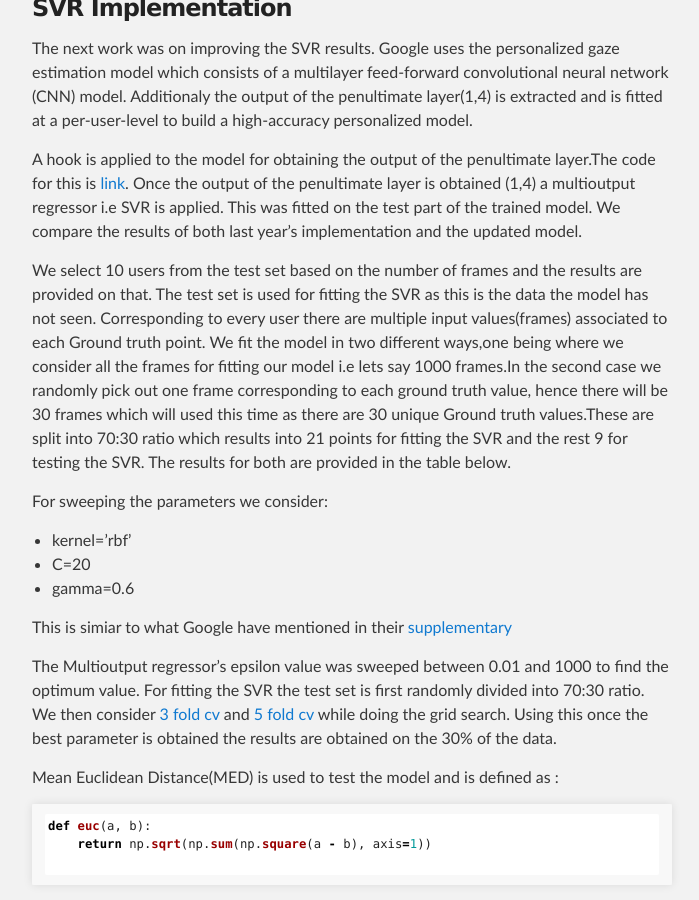
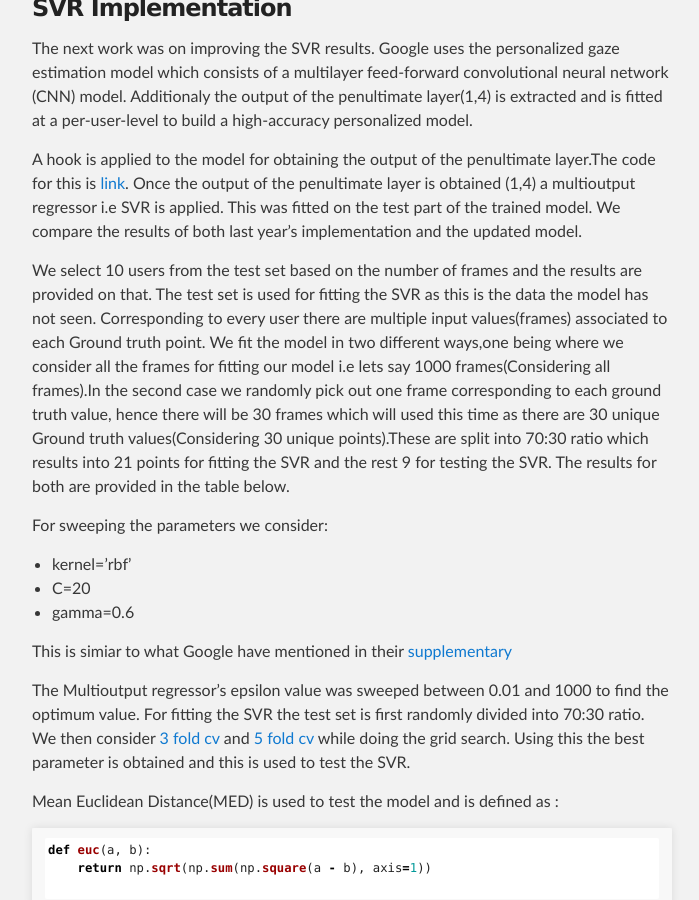
Before and after one commit to Abhinavvenkatadri/Eye-tracking-GSoC, a Jekyll site: the page built from docs/index.md, in a window 1280 px wide and 900 px high, scrolled down 5251 px. Shown: the whole window, without its empty margins (288-987 px from the left). Built offline with Jekyll 4.4.1, drawn with Linux system fonts in a browser that asks for light colours.

Commit message:
Update index.md

```diff
--- a/docs/index.md
+++ b/docs/index.md
@@ -137,7 +137,7 @@ The next work was on improving the SVR results. Google uses the personalized gaz
 
 A hook is applied to the model for obtaining the output of the penultimate layer.The code for this is [link](https://github.com/Abhinavvenkatadri/Eye-tracking-GSoC/blob/main/SVR_Sweep/CSV_Creation(Penultimate%20and%20the%20GT).ipynb). Once the output of the penultimate layer is obtained (1,4) a multioutput regressor i.e SVR is applied. This was fitted on the test part of the trained model. We compare the results of both last year’s implementation and the updated model.
 
-We select 10 users from the test set based on the number of frames and the results are provided on that. The test set is used for fitting the SVR as this is the data the model has not seen. Corresponding to every user there are multiple input values(frames) associated to each Ground truth point. We fit the model in two different ways,one being where we consider all the frames for fitting our model i.e lets say 1000 frames.In the second case we randomly pick out one frame corresponding to each ground truth value, hence there will be 30 frames which will used this time as there are 30 unique Ground truth values.These are split into 70:30 ratio which results into 21 points for fitting the SVR and the rest 9 for testing the SVR. The results for both are provided in the table below.
+We select 10 users from the test set based on the number of frames and the results are provided on that. The test set is used for fitting the SVR as this is the data the model has not seen. Corresponding to every user there are multiple input values(frames) associated to each Ground truth point. We fit the model in two different ways,one being where we consider all the frames for fitting our model i.e lets say 1000 frames(Considering all frames).In the second case we randomly pick out one frame corresponding to each ground truth value, hence there will be 30 frames which will used this time as there are 30 unique Ground truth values(Considering 30 unique points).These are split into 70:30 ratio which results into 21 points for fitting the SVR and the rest 9 for testing the SVR. The results for both are provided in the table below.
 
 For sweeping the parameters we consider:
 
@@ -147,7 +147,7 @@ For sweeping the parameters we consider:
 
 This is simiar to what Google have mentioned in their [supplementary](https://static-content.springer.com/esm/art%3A10.1038%2Fs41467-020-18360-5/MediaObjects/41467_2020_18360_MOESM1_ESM.pdf)
 
-The Multioutput regressor's epsilon value was sweeped between 0.01 and 1000 to find the optimum value. For fitting the SVR the test set is first randomly divided into 70:30 ratio. We then consider [3 fold cv](https://github.com/Abhinavvenkatadri/Eye-tracking-GSoC/blob/main/SVR_Sweep/SVR_Sweep_cv3.ipynb) and [5 fold cv](https://github.com/Abhinavvenkatadri/Eye-tracking-GSoC/blob/main/SVR_Sweep/SVR_Sweep_cv5.ipynb) while doing the grid search. Using this once the best parameter is obtained the results are obtained on the 30% of the data.
+The Multioutput regressor's epsilon value was sweeped between 0.01 and 1000 to find the optimum value. For fitting the SVR the test set is first randomly divided into 70:30 ratio. We then consider [3 fold cv](https://github.com/Abhinavvenkatadri/Eye-tracking-GSoC/blob/main/SVR_Sweep/SVR_Sweep_cv3.ipynb) and [5 fold cv](https://github.com/Abhinavvenkatadri/Eye-tracking-GSoC/blob/main/SVR_Sweep/SVR_Sweep_cv5.ipynb) while doing the grid search. Using this the best parameter is obtained and this is used to test the SVR.
 
 Mean Euclidean Distance(MED) is used to test the model and is defined as :
 
```
